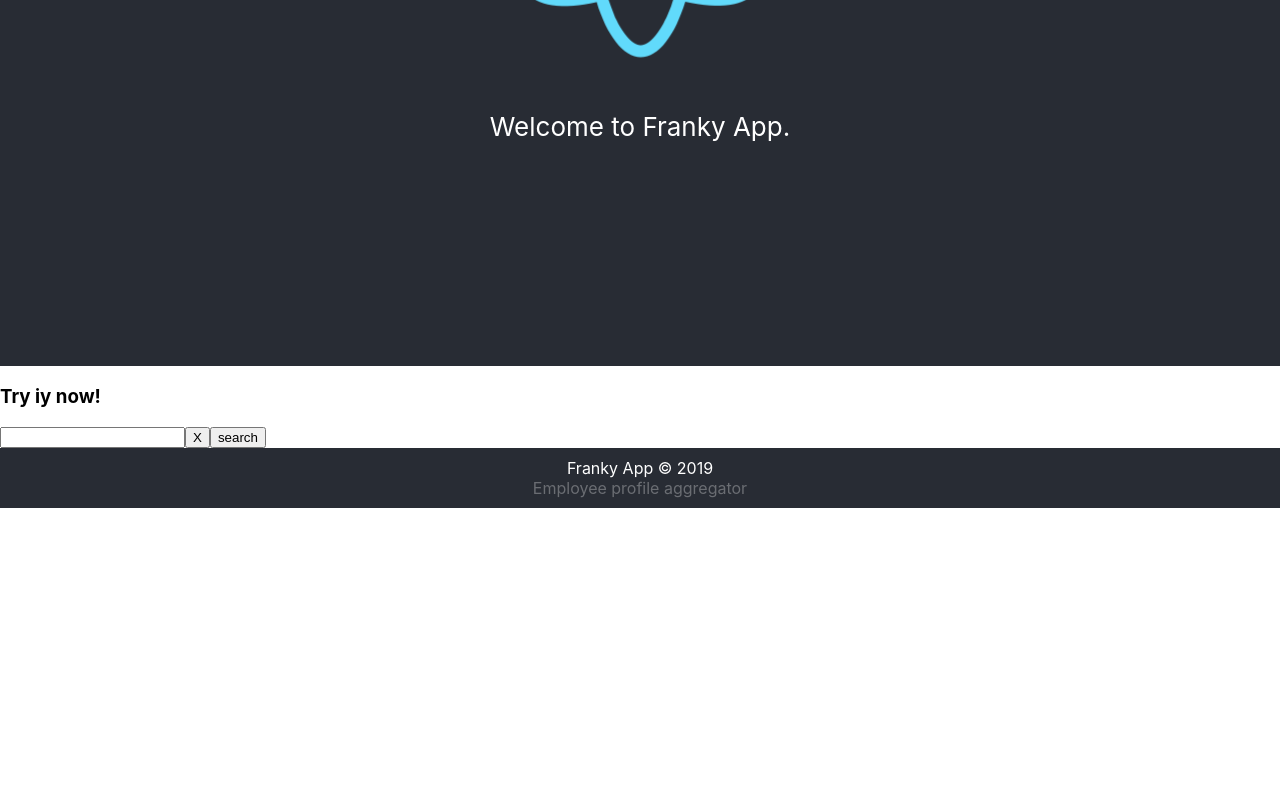
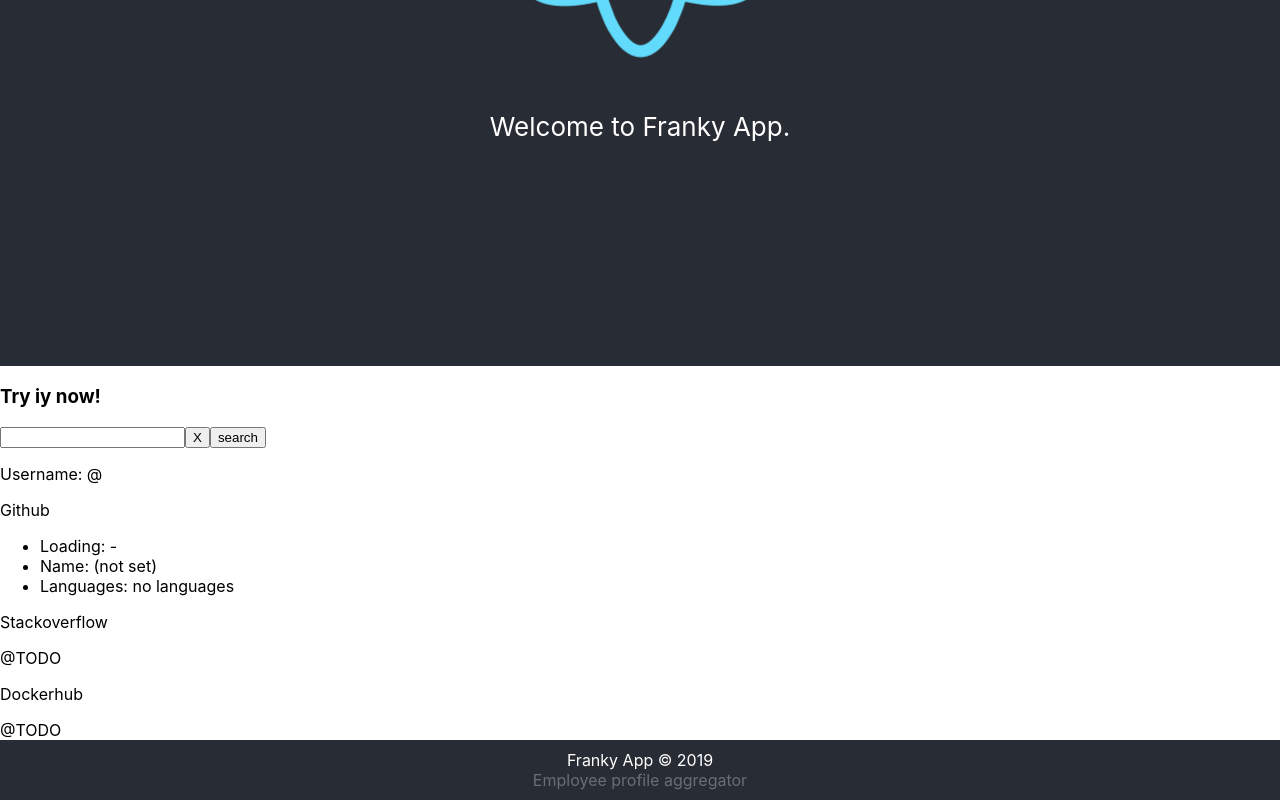
Before and after one commit to itmo-cet-sem/franky, a React (Create React App) app in the folder frontend/: page / in a window 1280 px wide. Shown: the part 434-1234 px from the top of the page. Before the commit the page ends 942 px from the top, so only its background shows below. Built offline with nearby package versions, Linux system fonts and the light colour scheme.

Commit message:
init activityinfo block on front

```diff
--- a/frontend/src/actions/index.js
+++ b/frontend/src/actions/index.js
@@ -50,7 +50,7 @@
         ERROR_GITHUB_DATA
       )
     ),
-    // @todo on ready
+    // @TODO on ready
     // dispatch(
     //   _makeRequest(
     //     '/api/stackoverflow/',
--- /dev/null
+++ b/frontend/src/containers/ActivityInfo/ActivityInfo.js
@@ -0,0 +1,41 @@
+import React, { Component } from 'react';
+import { connect } from 'react-redux';
+
+class ActivityInfo extends Component {
+  render() {
+    let { info } = this.props;
+
+    return (
+      <div className="activity-info">
+        <p>Username: @{ this.props.info.login }</p>
+        <div className="b-activity activity-info__github">
+          <p>Github</p>
+          { !info.github.error ? (
+            <ul>
+              <li>Loading: { this.props.info.github.isLoading ? '+' : '-'}</li>
+              <li>Name: { this.props.info.github.name || '(not set)'}</li>
+              <li>Languages: { info.github.languages && info.github.languages.length ?
+                info.github.languages.map((item, i) => <span key={i}>{item} </span>) :
+                'no languages'
+              }</li>
+            </ul>) : (
+            <p>{ info.github.error }</p>
+            )
+          }
+        </div>
+        <div className="b-activity activity-info__stackoverflow">
+          <p>Stackoverflow</p>
+          @TODO
+        </div>
+        <div className="b-activity activity-info__dockerhub">
+          <p>Dockerhub</p>
+          @TODO
+        </div>
+      </div>
+    );
+  }
+}
+
+export default connect(
+  state => ({ info: state.observableInfo })
+)(ActivityInfo);
--- a/frontend/src/containers/Observe/Observe.js
+++ b/frontend/src/containers/Observe/Observe.js
@@ -1,6 +1,7 @@
 import React, { Component } from 'react';
 import { connect } from 'react-redux';
 import SearchBlock from '../SearchBlock/SearchBlock';
+import ActivityInfo from '../ActivityInfo/ActivityInfo';
 
 class Observe extends Component {
 	componentDidMount() {
@@ -19,11 +20,12 @@
       <div>
         <h3>Try iy now!</h3>
         <SearchBlock />
+        <ActivityInfo />
       </div>
     );
   }
 }
 
 export default connect(
-	state => ({ observableInfo: state.observableInfo, test: state.test })
+	state => ({ info: state.observableInfo, test: state.test })
 )(Observe);
--- a/frontend/src/containers/SearchBlock/SearchBlock.js
+++ b/frontend/src/containers/SearchBlock/SearchBlock.js
@@ -25,10 +25,17 @@
       <div className="b-search">
         <input value={this.state.login} onChange={this._onLoginChange} className="b-search__input" />
         <button className="b-search__clear">X</button>
-        <button onClick={this._onSearch} className="b-search__request">search</button>
+        <button
+          onClick={this._onSearch}
+          disabled={this.props.info.github.isLoading || this.props.info.stackoverflow.isLoading || this.props.info.dockerhub.isLoading}
+          className="b-search__request">
+          search
+        </button>
       </div>
     );
   }
 }
 
-export default connect()(SearchBlock);
+export default connect(
+  state => ({ info: state.observableInfo })
+)(SearchBlock);
```
Also changed, not shown: frontend/src/containers/ActivityInfo/Activity.css (added).
